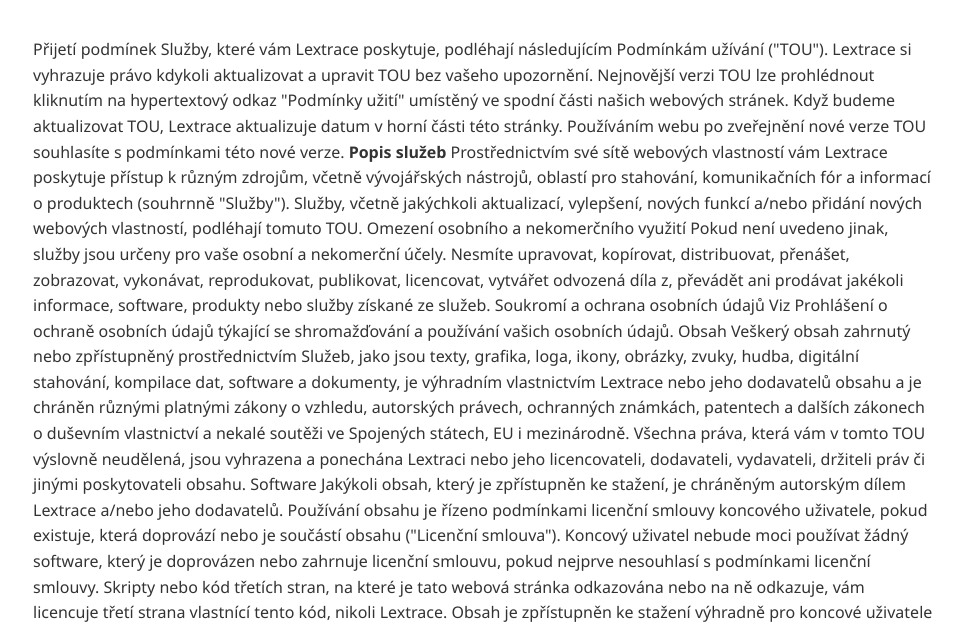
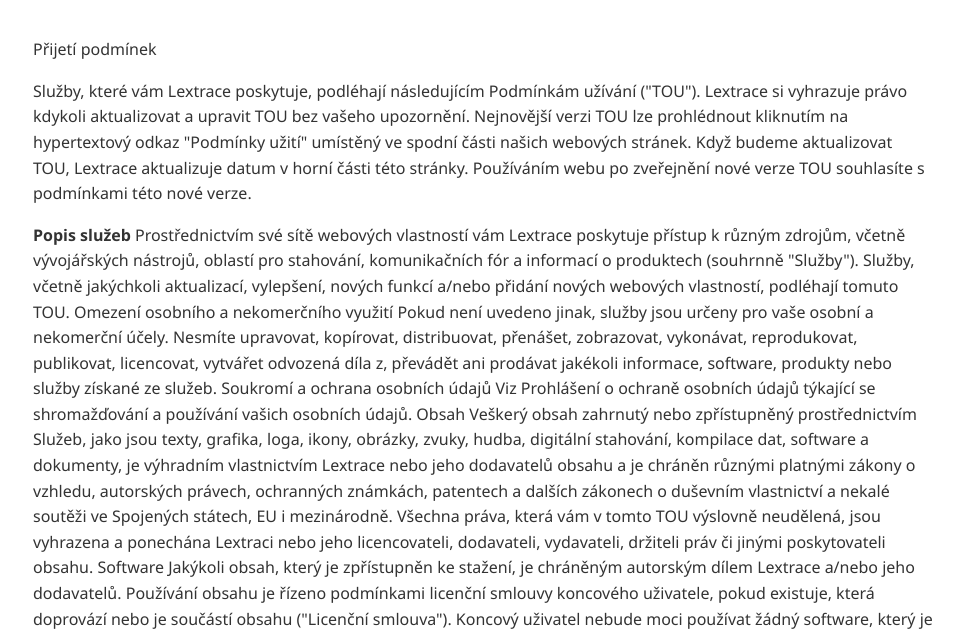
Before and after one commit to lextrace-cell/podminky_uzivani, a plain HTML site: page index.html in a window 1280 px wide. Shown: the part 150-780 px from the top of the page, without its empty margins (157-1120 px from the left). Drawn offline with Linux system fonts and the light colour scheme.

Commit message:
Revise terms acceptance section in index.html
Updated terms acceptance paragraph for clarity.

```diff
--- a/index.html
+++ b/index.html
@@ -15,9 +15,9 @@
 
   <main>
     <section>
-      <p>
-Přijetí podmínek
-Služby, které vám Lextrace poskytuje, podléhají následujícím Podmínkám užívání ("TOU"). Lextrace si vyhrazuje právo kdykoli aktualizovat a upravit TOU bez vašeho upozornění. Nejnovější verzi TOU lze prohlédnout kliknutím na hypertextový odkaz "Podmínky užití" umístěný ve spodní části našich webových stránek. Když budeme aktualizovat TOU, Lextrace aktualizuje datum v horní části této stránky. Používáním webu po zveřejnění nové verze TOU souhlasíte s podmínkami této nové verze.
+      <p>Přijetí podmínek</p>
+
+    </p>Služby, které vám Lextrace poskytuje, podléhají následujícím Podmínkám užívání ("TOU"). Lextrace si vyhrazuje právo kdykoli aktualizovat a upravit TOU bez vašeho upozornění. Nejnovější verzi TOU lze prohlédnout kliknutím na hypertextový odkaz "Podmínky užití" umístěný ve spodní části našich webových stránek. Když budeme aktualizovat TOU, Lextrace aktualizuje datum v horní části této stránky. Používáním webu po zveřejnění nové verze TOU souhlasíte s podmínkami této nové verze.</p>
 
 <strong>Popis služeb</strong>
 Prostřednictvím své sítě webových vlastností vám Lextrace poskytuje přístup k různým zdrojům, včetně vývojářských nástrojů, oblastí pro stahování, komunikačních fór a informací o produktech (souhrnně "Služby"). Služby, včetně jakýchkoli aktualizací, vylepšení, nových funkcí a/nebo přidání nových webových vlastností, podléhají tomuto TOU.
```
